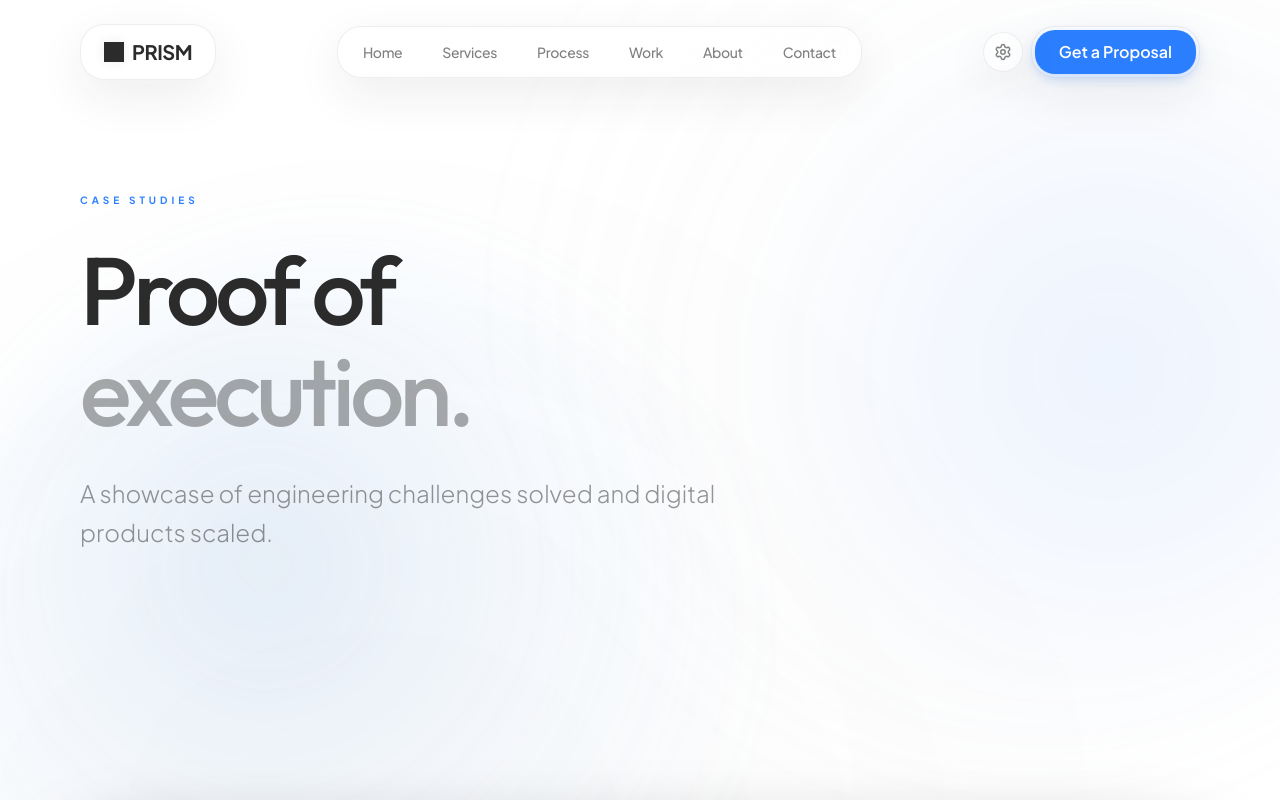
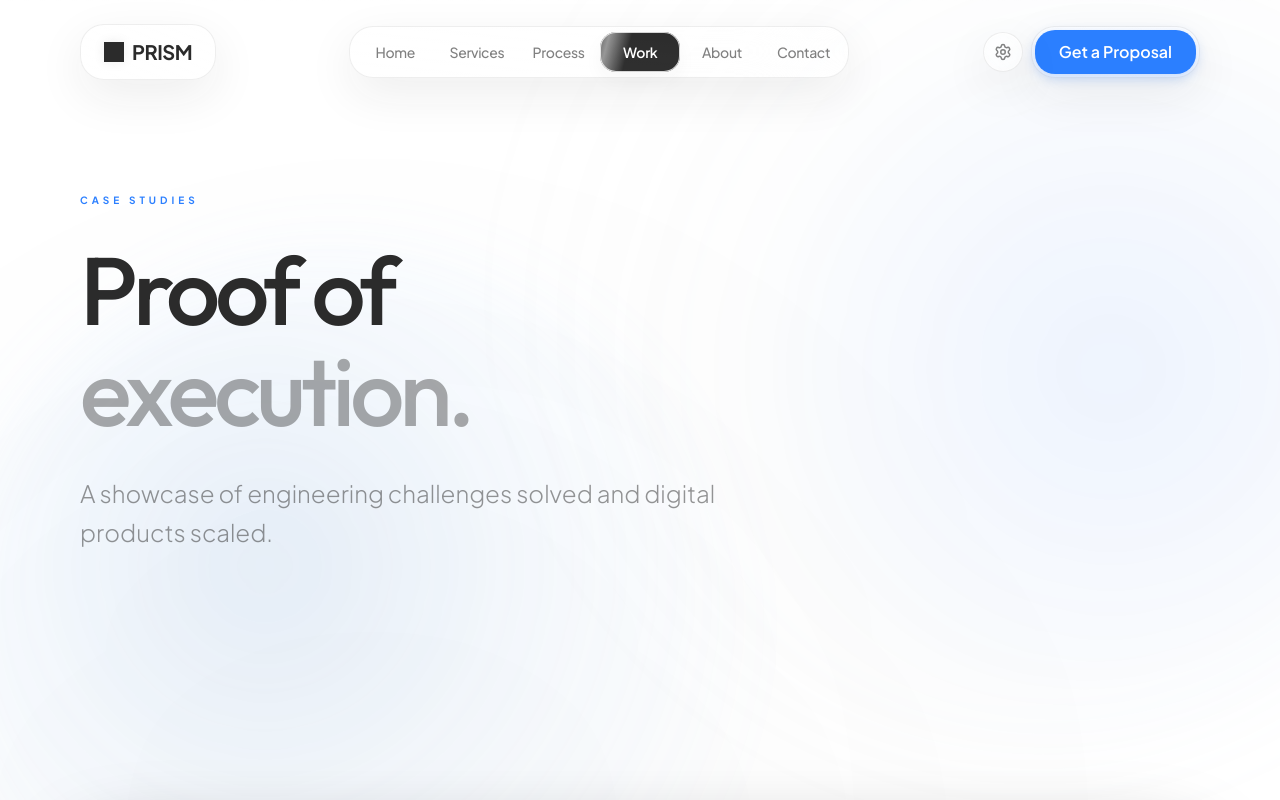
Before and after one commit to xurshidbahromov/prism-it-company, a Next.js app: page /en/work in a window 1280 px wide. Shown: the top 800 px of the page. Built offline with nearby package versions, Linux system fonts and the light colour scheme.

Commit message:
feat: integrate next-intl routing for localization and optimize MobileNav scroll performance and styling.

```diff
--- a/messages/uz.json
+++ b/messages/uz.json
@@ -133,7 +133,7 @@
       "services": "Xizmatlar",
       "process": "Jarayon",
       "work": "Portfolio",
-      "about": "Biz Haqimizda",
+      "about": "Haqimizda",
       "contact": "Aloqa"
     },
     "megaMenu": {
--- a/src/components/layout/Footer.tsx
+++ b/src/components/layout/Footer.tsx
@@ -1,7 +1,7 @@
 "use client";
 
 import { Container } from "./Container";
-import Link from "next/link";
+import { Link } from "@/i18n/routing";
 import { ArrowUpRight } from "lucide-react";
 import { motion } from "framer-motion";
 import { useTranslations } from "next-intl";
--- a/src/components/layout/Navbar.tsx
+++ b/src/components/layout/Navbar.tsx
@@ -1,50 +1,58 @@
 "use client";
 
 import { useState, useEffect, useCallback, useRef } from "react";
-import Link from "next/link";
-import { usePathname } from "next/navigation";
+import { Link, usePathname } from "@/i18n/routing";
 import { ArrowRight } from "lucide-react";
 import { AeroButton as Button } from "@/components/ui/AeroButton";
 import { cn } from "@/lib/cn";
 import { motion, AnimatePresence } from "framer-motion";
 import { SettingsDropdown } from "./SettingsDropdown";
+import { useTranslations } from "next-intl";
 
-const megaMenu: Record<string, { label: string; desc: string; href: string }[]> = {
+const NAV_LINK_KEYS = [
+    { key: "home", href: "/" },
+    { key: "services", href: "/expertise" },
+    { key: "process", href: "/process" },
+    { key: "work", href: "/work" },
+    { key: "about", href: "/about" },
+    { key: "contact", href: "/contact" },
+];
+
+const MEGA_MENU_KEYS: Record<string, { key: string; href: string }[]> = {
     "/expertise": [
-        { label: "UI/UX Design", desc: "Human-centered, pixel-perfect interfaces", href: "/expertise#creative-design" },
-        { label: "Full-Stack Dev", desc: "Scalable, type-safe modern applications", href: "/expertise#full-stack" },
-        { label: "AI Integration", desc: "Custom LLMs and autonomous agents", href: "/expertise#ai-automation" },
-        { label: "Cloud Systems", desc: "Zero-trust, high-uptime infrastructure", href: "/expertise#cloud-infra" },
+        { key: "uiux", href: "/expertise#creative-design" },
+        { key: "fullstack", href: "/expertise#full-stack" },
+        { key: "ai", href: "/expertise#ai-automation" },
+        { key: "cloud", href: "/expertise#cloud-infra" },
     ],
     "/process": [
-        { label: "Discovery & Architecture", desc: "Blueprint before a single line of code", href: "/process#discovery" },
-        { label: "Design System", desc: "Component libraries aligned with your brand", href: "/process#design" },
-        { label: "Development", desc: "Agile sprints with strict testing protocols", href: "/process#development" },
-        { label: "Launch & Iterate", desc: "Zero-downtime deployments from Day 1", href: "/process#launch" },
+        { key: "discovery", href: "/process#discovery" },
+        { key: "design", href: "/process#design" },
+        { key: "development", href: "/process#development" },
+        { key: "launch", href: "/process#launch" },
     ],
     "/work": [
-        { label: "Fintech Core Banking", desc: "+40% transaction speed, zero downtime", href: "/work#fintech" },
-        { label: "Healthcare Data Sync", desc: "HIPAA compliant, sub-second sync", href: "/work#healthcare" },
-        { label: "Retail Automation", desc: "$1.2M saved/yr, -30% manual ops", href: "/work#retail" },
+        { key: "fintech", href: "/work#fintech" },
+        { key: "healthcare", href: "/work#healthcare" },
+        { key: "retail", href: "/work#retail" },
     ],
     "/about": [
-        { label: "Our Story", desc: "How PRISM was built and why it matters", href: "/about#story" },
-        { label: "The Team", desc: "Elite engineers and designers", href: "/about#team" },
-        { label: "Our Values", desc: "Engineering first, outcomes over output", href: "/about#values" },
-        { label: "Careers", desc: "Join our distributed team", href: "#" },
+        { key: "story", href: "/about#story" },
+        { key: "team", href: "/about#team" },
+        { key: "values", href: "/about#values" },
+        { key: "careers", href: "#" },
     ],
 };
 
-const navLinks = [
-    { label: "Home", href: "/" },
-    { label: "Services", href: "/expertise" },
-    { label: "Process", href: "/process" },
-    { label: "Work", href: "/work" },
-    { label: "About", href: "/about" },
-    { label: "Contact", href: "/contact" },
-];
+const MEGA_MENU_SECTION: Record<string, string> = {
+    "/expertise": "expertise",
+    "/process": "process",
+    "/work": "work",
+    "/about": "about",
+};
 
 export function Navbar() {
+    const t = useTranslations('Navbar');
     const [scrolled, setScrolled] = useState(false);
     const [hoveredLink, setHoveredLink] = useState<string | null>(null);
     const pathname = usePathname();
@@ -54,7 +62,7 @@ export function Navbar() {
 
     const handleNavMouseEnter = (href: string) => {
         if (closeTimeout.current) clearTimeout(closeTimeout.current);
-        if (megaMenu[href]) setHoveredLink(href);
+        if (MEGA_MENU_KEYS[href]) setHoveredLink(href);
         else setHoveredLink(null);
     };
 
@@ -96,7 +104,8 @@ export function Navbar() {
         return pathname.startsWith(href);
     };
 
-    const currentDropdown = hoveredLink ? megaMenu[hoveredLink] : null;
+    const currentDropdownKeys = hoveredLink ? MEGA_MENU_KEYS[hoveredLink] : null;
+    const currentSection = hoveredLink ? MEGA_MENU_SECTION[hoveredLink] : null;
 
     return (
         <header
@@ -129,9 +138,9 @@ export function Navbar() {
                     <div className="absolute inset-0 bg-gradient-to-tr from-white/10 to-transparent pointer-events-none opacity-40 rounded-[24px]" />
 
                     {/* Pill Row */}
-                    <div className="relative flex items-center px-1.5 py-1.5 w-full">
-                        <nav className="relative flex items-center justify-between w-full z-10" aria-label="Desktop Navigation">
-                            {navLinks.map((link) => {
+                    <div className="relative flex items-center p-1.5 w-full">
+                        <nav className="flex items-center w-full gap-0.5" aria-label="Desktop Navigation">
+                            {NAV_LINK_KEYS.map((link) => {
                                 const active = isActive(link.href);
                                 return (
                                     <Link
@@ -140,18 +149,57 @@ export function Navbar() {
                                         onClick={closeMenu}
                                         onMouseEnter={() => handleNavMouseEnter(link.href)}
                                         className={cn(
-                                            "relative px-5 py-2.5 rounded-[18px] text-sm transition-all duration-300 flex-1 text-center group",
-                                            active ? "text-background font-semibold" : "text-foreground/60 hover:text-foreground font-medium"
+                                            "relative flex-1 flex items-center justify-center px-3 py-2.5 rounded-[16px] text-sm select-none group",
+                                            active
+                                                ? "text-background font-semibold"
+                                                : "text-foreground/60 hover:text-foreground font-medium transition-colors duration-200"
                                         )}
                                     >
-                                        {active && (
-                                            <motion.div
-                                                layoutId="liquid-pill-navbar"
-                                                className="absolute inset-0 aero-pill rounded-[18px] pointer-events-none z-[-1]"
-                                                transition={{ type: "spring", stiffness: 700, damping: 35 }}
-                                            />
-                                        )}
-                                        <span className="relative z-10 tracking-tight">{link.label}</span>
+                                        {/* Active glass pill — blur-dissolve entry */}
+                                        <AnimatePresence>
+                                            {active && (
+                                                <motion.div
+                                                    key={link.href}
+                                                    initial={{ opacity: 0, scale: 0.8, filter: "blur(10px)" }}
+                                                    animate={{ opacity: 1, scale: 1, filter: "blur(0px)" }}
+                                                    exit={{ opacity: 0, scale: 0.8, filter: "blur(10px)" }}
+                                                    transition={{ duration: 0.3, ease: [0.25, 0.46, 0.45, 0.94] }}
+                                                    className="absolute inset-0 aero-pill rounded-[16px] pointer-events-none z-[-1]"
+                                                >
+                                                    {/* Shimmer sweep — fixed Unicode minus bug */}
+                                                    <motion.span
+                                                        className="absolute inset-0 rounded-[16px] pointer-events-none overflow-hidden"
+                                                        aria-hidden
+                                                    >
+                                                        <motion.span
+                                                            className="absolute inset-0 block rounded-[16px]"
+                                                            initial={{ x: "-110%" }}
+                                                            animate={{ x: "210%" }}
+                                                            transition={{
+                                                                duration: 1.4,
+                                                                ease: "easeInOut",
+                                                                delay: 0.3,
+                                                                repeat: Infinity,
+                                                                repeatDelay: 4,
+                                                            }}
+                                                            style={{
+                                                                background:
+                                                                    "linear-gradient(105deg, transparent 25%, rgba(255,255,255,0.5) 50%, transparent 75%)",
+                                                            }}
+                                                        />
+                                                    </motion.span>
+                                                </motion.div>
+                                            )}
+                                        </AnimatePresence>
+
+                                        {/* Hover glow for inactive — CSS only, zero JS overhead */}
+                                        <span
+                                            className="absolute inset-0 rounded-[16px] bg-foreground/[0.05] opacity-0 group-hover:opacity-100 transition-opacity duration-200 pointer-events-none z-0"
+                                        />
+
+                                        <span className="relative z-10 tracking-tight whitespace-nowrap">
+                                            {t(`links.${link.key}` as any)}
+                                        </span>
                                     </Link>
                                 );
                             })}
@@ -160,7 +208,7 @@ export function Navbar() {
 
                     {/* Mega Menu Dropdown — absolute, floats below the island */}
                     <AnimatePresence>
-                        {currentDropdown && (
+                        {currentDropdownKeys && currentSection && (
                             <motion.div
                                 key={hoveredLink}
                                 initial={{ opacity: 0, y: -8, scale: 0.98 }}
@@ -176,7 +224,7 @@ export function Navbar() {
                                     <div className="absolute inset-0 bg-gradient-to-tr from-white/10 to-transparent pointer-events-none opacity-40 rounded-[20px]" />
                                     <div className="relative z-10 px-3 py-3">
                                         <div className="grid grid-cols-2 gap-1">
-                                            {currentDropdown.map((item, i) => (
+                                            {currentDropdownKeys.map((item: { key: string; href: string }, i: number) => (
                                                 <Link
                                                     key={i}
                                                     href={item.href}
@@ -184,11 +232,11 @@ export function Navbar() {
                                                     className="group flex flex-col px-3 py-3 rounded-xl hover:bg-foreground/[0.05] transition-colors duration-200"
                                                 >
                                                     <span className="text-sm font-medium text-foreground flex items-center gap-1.5">
-                                                        {item.label}
+                                                        {t(`megaMenu.${currentSection}.${item.key}.label` as any)}
                                                         <ArrowRight className="w-3 h-3 opacity-0 group-hover:opacity-100 group-hover:translate-x-0.5 transition-all duration-200" />
                                                     </span>
                                                     <span className="text-xs text-foreground/40 group-hover:text-foreground/60 mt-0.5 transition-colors duration-200">
-                                                        {item.desc}
+                                                        {t(`megaMenu.${currentSection}.${item.key}.desc` as any)}
                                                     </span>
                                                 </Link>
                                             ))}
@@ -211,7 +259,7 @@ export function Navbar() {
                             variant="primary"
                             className="relative z-10 font-semibold px-6 py-4 rounded-[20px] bg-blue-500 hover:bg-white hover:text-blue-600 text-white border-transparent shadow-[0_4px_12px_rgba(59,130,246,0.3)] transition-all duration-500 group-hover:px-8"
                         >
-                            Get a Proposal
+                            {t('cta')}
                         </Button>
                     </Link>
                 </div>
--- a/src/components/layout/SettingsDropdown.tsx
+++ b/src/components/layout/SettingsDropdown.tsx
@@ -5,6 +5,8 @@ import { useState, useRef, useEffect } from "react";
 import { motion, AnimatePresence } from "framer-motion";
 import { cn } from "@/lib/cn";
 import { Settings, Sun, Moon, Monitor, ChevronRight, Check } from "lucide-react";
+import { useRouter, usePathname } from "@/i18n/routing";
+import { useLocale } from "next-intl";
 
 const themes = [
     { value: "light", icon: Sun, label: "Light Mode" },
@@ -29,8 +31,14 @@ export function SettingsDropdown({ direction = "down" }: SettingsDropdownProps =
     const containerRef = useRef<HTMLDivElement>(null);
     const timeoutRef = useRef<NodeJS.Timeout | null>(null);
 
-    // Current language (mock state since app doesn't have an active i18n provider yet)
-    const [currentLang, setCurrentLang] = useState("en");
+    const currentLang = useLocale();
+    const router = useRouter();
+    const pathname = usePathname();
+
+    const changeLanguage = (lang: string) => {
+        router.replace(pathname, { locale: lang });
+        setIsOpen(false);
+    };
 
     useEffect(() => { setMounted(true); }, []);
 
@@ -129,7 +137,7 @@ export function SettingsDropdown({ direction = "down" }: SettingsDropdownProps =
                                 return (
                                     <button
                                         key={l.value}
-                                        onClick={() => setCurrentLang(l.value)}
+                                        onClick={() => changeLanguage(l.value)}
                                         className={cn(
                                             "w-full flex items-center justify-between px-4 py-2.5 rounded-[16px] text-sm font-medium transition-all duration-200",
                                             active ? "text-blue-500 bg-blue-500/10" : "text-foreground/70 hover:bg-foreground/[0.05] hover:text-foreground"
--- a/src/components/sections/CTA.tsx
+++ b/src/components/sections/CTA.tsx
@@ -1,7 +1,7 @@
 "use client";
 
 import { Container } from "@/components/layout/Container";
-import Link from "next/link";
+import { Link } from "@/i18n/routing";
 import { ArrowRight } from "lucide-react";
 import { motion } from "framer-motion";
 import ButtonWithIconDemo from "@/components/ui/ButtonWithIcon";
--- a/src/components/sections/Hero.tsx
+++ b/src/components/sections/Hero.tsx
@@ -3,7 +3,7 @@
 import { ReactNode } from "react";
 import { Container } from "@/components/layout/Container";
 import { AeroButton as Button } from "@/components/ui/AeroButton";
-import Link from "next/link";
+import { Link } from "@/i18n/routing";
 import { motion, useReducedMotion } from "framer-motion";
 import { ArrowRight } from "lucide-react";
 // Assuming you have simple SVG logos in LogoStrip, we can inline or import it.
--- a/src/components/sections/Services.tsx
+++ b/src/components/sections/Services.tsx
@@ -5,7 +5,7 @@ import { SpotlightCard } from "@/components/ui/SpotlightCard";
 import { PenTool, Code2, Cpu, Cloud, ArrowRight } from "lucide-react";
 import { SiOpenai } from "react-icons/si";
 import { useTranslations } from "next-intl";
-import Link from "next/link";
+import { Link } from "@/i18n/routing";
 import { motion } from "framer-motion";
 import { cn } from "@/lib/cn";
 
--- a/src/components/sections/StatsRow.tsx
+++ b/src/components/sections/StatsRow.tsx
@@ -2,7 +2,7 @@
 
 import { useRef, useEffect, useState } from "react";
 import { Container } from "@/components/layout/Container";
-import Link from "next/link";
+import { Link } from "@/i18n/routing";
 import { ArrowRight } from "lucide-react";
 import { cn } from "@/lib/cn";
 import { motion, useInView, useSpring, useTransform, animate } from "framer-motion";
--- a/src/components/ui/ButtonWithIcon.tsx
+++ b/src/components/ui/ButtonWithIcon.tsx
@@ -1,6 +1,6 @@
 import { Button } from "@/components/ui/BaseButton";
 import { ArrowUpRight } from "lucide-react";
-import Link from "next/link";
+import { Link } from "@/i18n/routing";
 import { useTranslations } from "next-intl";
 
 interface ButtonWithIconProps {
```
Also changed, not shown: src/components/layout/MobileNav.tsx (+83 -114 lines).
